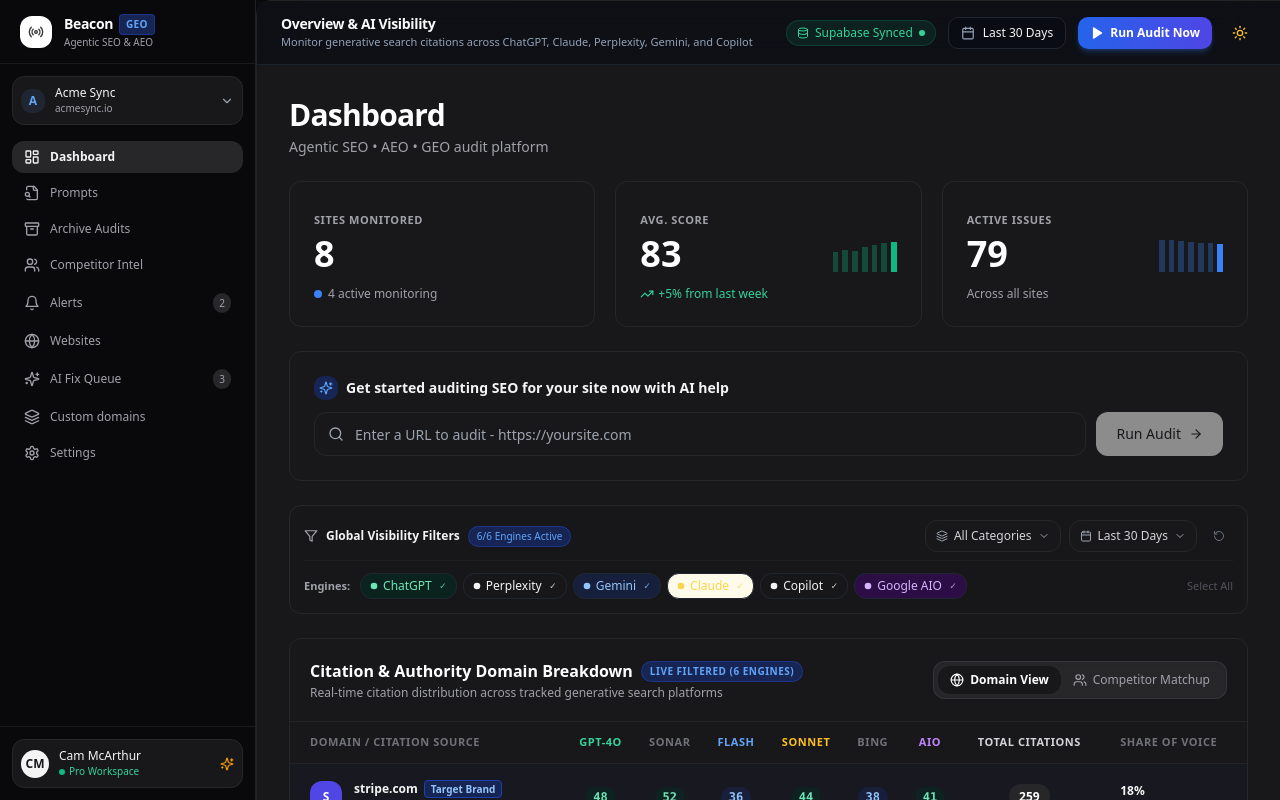
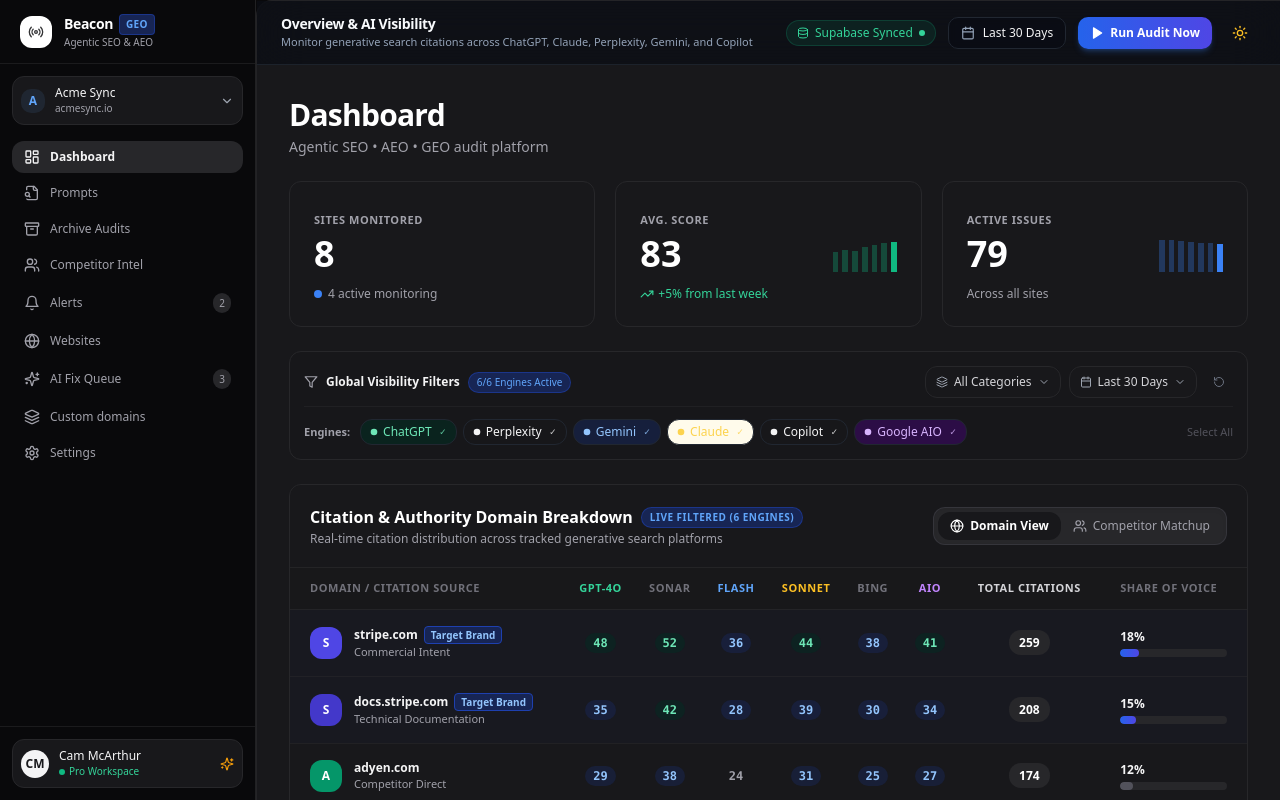
Before and after one commit to cammcarthur94-byte/Beacon, a Next.js app: page /dashboard in a window 1280 px wide. Shown: the top 800 px of the page. Built offline with nearby package versions, Linux system fonts and the light colour scheme.

Commit message:
feat: remove URL audit input bar from dashboard page

```diff
--- a/src/app/(dashboard)/dashboard/page.tsx
+++ b/src/app/(dashboard)/dashboard/page.tsx
@@ -3,16 +3,9 @@
 import * as React from 'react';
 import Link from 'next/link';
 import {
-  Sparkles,
   TrendingUp,
-  ExternalLink,
-  RotateCw,
-  Search,
-  ArrowRight,
-  Filter,
 } from 'lucide-react';
 import { cn } from '@/lib/utils';
-import { Button } from '@/components/ui/button';
 import { FilterProvider, useFilterContext } from '@/context/filter-context';
 import { TopFilterBar } from '@/components/dashboard/top-filter-bar';
 import { DualStateTable } from '@/components/dashboard/dual-state-table';
@@ -47,34 +40,6 @@
 }
 
 function DashboardContent() {
-  const [inputUrl, setInputUrl] = React.useState('');
-  const [isAuditing, setIsAuditing] = React.useState(false);
-  const [auditSuccess, setAuditSuccess] = React.useState(false);
-  const { selectedEngines } = useFilterContext();
-
-  const handleAuditSubmit = async (e: React.FormEvent) => {
-    e.preventDefault();
-    if (!inputUrl.trim()) return;
-
-    setIsAuditing(true);
-    setAuditSuccess(false);
-
-    try {
-      await fetch('/api/audit/trigger', {
-        method: 'POST',
-        headers: { 'Content-Type': 'application/json' },
-      }).catch(() => {});
-
-      setAuditSuccess(true);
-      setInputUrl('');
-      setTimeout(() => setAuditSuccess(false), 4000);
-    } catch (err) {
-      console.error('Audit error:', err);
-    } finally {
-      setIsAuditing(false);
-    }
-  };
-
   return (
     <div className="space-y-6">
       {/* 1. Header Area */}
@@ -147,60 +112,10 @@
         </div>
       </div>
 
-      {/* 3. Audit Input Section */}
-      <div className="rounded-xl border border-gray-200/80 dark:border-zinc-800 bg-gray-50 dark:bg-zinc-900/60 p-5 md:p-6 space-y-3 shadow-2xs">
-        <div className="flex items-center justify-between gap-2">
-          <div className="flex items-center gap-2">
-            <div className="w-6 h-6 rounded-md bg-blue-100 dark:bg-blue-950 text-blue-600 dark:text-blue-400 flex items-center justify-center">
-              <Sparkles className="w-3.5 h-3.5" />
-            </div>
-            <span className="text-xs md:text-sm font-semibold text-gray-900 dark:text-zinc-100">
-              Get started auditing SEO for your site now with AI help
-            </span>
-          </div>
-
-          {auditSuccess && (
-            <span className="text-xs font-semibold text-emerald-600 dark:text-emerald-400 flex items-center gap-1 animate-in fade-in">
-              <span>Audit queued across {selectedEngines.length} engines!</span>
-            </span>
-          )}
-        </div>
-
-        <form onSubmit={handleAuditSubmit} className="flex flex-col sm:flex-row items-center gap-2.5">
-          <div className="relative flex-1 w-full">
-            <Search className="w-4 h-4 text-gray-400 absolute left-3.5 top-1/2 -translate-y-1/2" />
-            <input
-              type="text"
-              value={inputUrl}
-              onChange={(e) => setInputUrl(e.target.value)}
-              placeholder="Enter a URL to audit - https://yoursite.com"
-              className="w-full h-11 pl-10 pr-4 rounded-xl border border-gray-200 dark:border-zinc-800 bg-white dark:bg-zinc-900 text-xs md:text-sm text-gray-900 dark:text-zinc-100 placeholder-gray-400 focus:outline-none focus:ring-2 focus:ring-blue-500/20 focus:border-blue-500 transition-all shadow-2xs"
-            />
-          </div>
-          <Button
-            type="submit"
-            disabled={isAuditing || !inputUrl.trim()}
-            className="w-full sm:w-auto h-11 px-5 rounded-xl bg-gray-900 hover:bg-black dark:bg-white dark:hover:bg-zinc-200 text-white dark:text-zinc-900 font-medium text-xs md:text-sm flex items-center justify-center gap-2 shrink-0 transition-all shadow-2xs"
-          >
-            {isAuditing ? (
-              <>
-                <RotateCw className="w-3.5 h-3.5 animate-spin" />
-                <span>Auditing AI Engines...</span>
-              </>
-            ) : (
-              <>
-                <span>Run Audit</span>
-                <ArrowRight className="w-3.5 h-3.5" />
-              </>
-            )}
-          </Button>
-        </form>
-      </div>
-
-      {/* 4. Global Interactive Top Filter Bar */}
+      {/* 3. Global Interactive Top Filter Bar */}
       <TopFilterBar />
 
-      {/* 5. Dual-State Table (Domain View vs Competitor Matchup) */}
+      {/* 4. Dual-State Table (Domain View vs Competitor Matchup) */}
       <DualStateTable />
     </div>
   );
```
